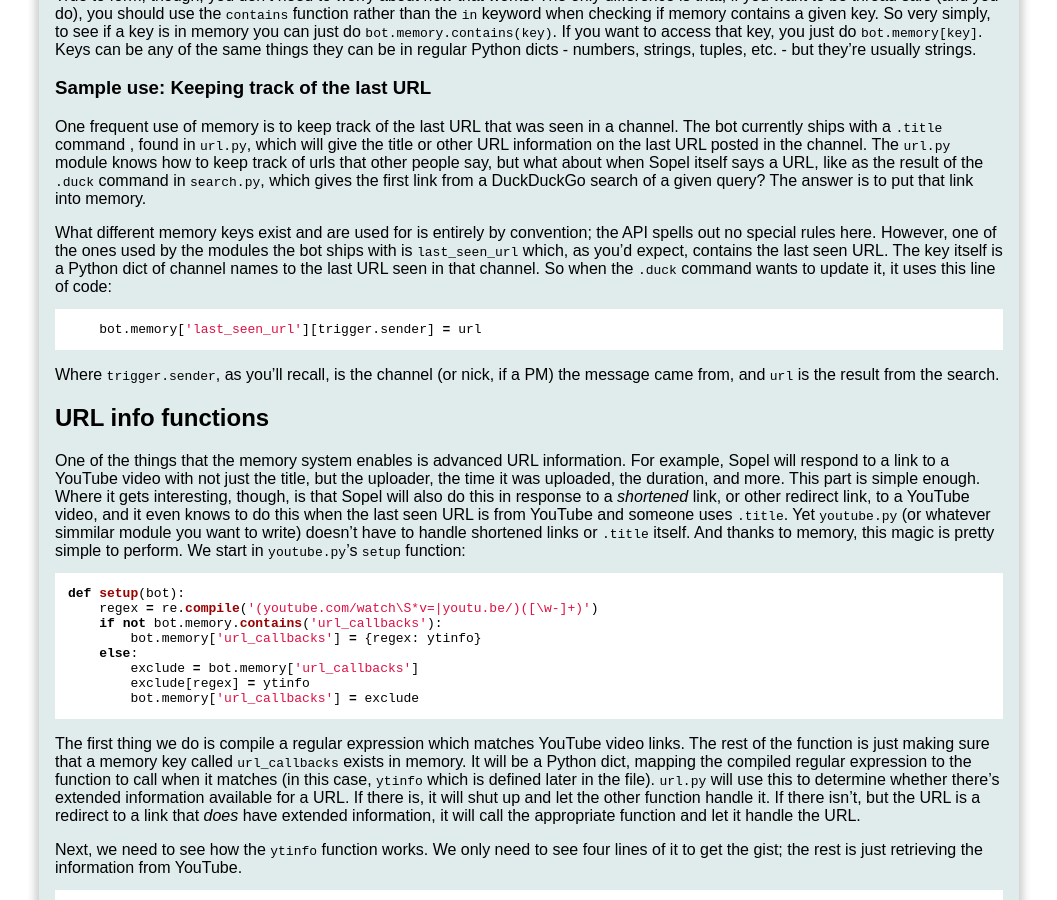
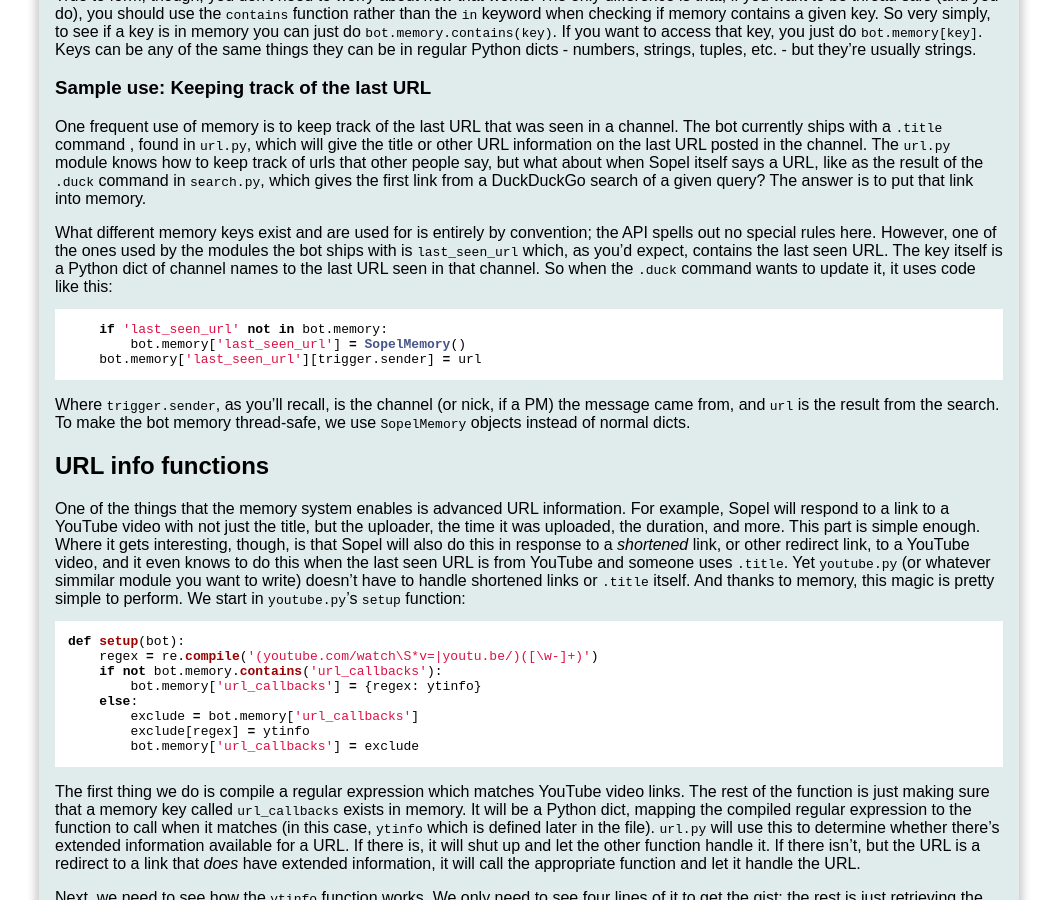
Before and after one commit to sopel-irc/sopel.chat, a Jekyll site: the page built from _tutorials/part-4-memory-and-url-info-functions.md, in a window 1280 px wide and 900 px high, scrolled down 504 px. Shown: the whole window, without its empty margins (111-1168 px from the left). Built offline with Jekyll 4.4.1, drawn with Linux system fonts in a browser that asks for light colours; some web fonts are replaced.

Commit message:
Introduce SopelMemory

````diff
--- a/_tutorials/part-4-memory-and-url-info-functions.md
+++ b/_tutorials/part-4-memory-and-url-info-functions.md
@@ -40,14 +40,17 @@ the API spells out no special rules here. However, one of the ones used by the
 modules the bot ships with is `last_seen_url` which, as you'd expect, contains
 the last seen URL. The key itself is a Python dict of channel names to the
 last URL seen in that channel. So when the `.duck` command wants to update it,
-it uses this line of code:
+it uses code like this:
 
 ```py
+    if 'last_seen_url' not in bot.memory:
+        bot.memory['last_seen_url'] = SopelMemory()
     bot.memory['last_seen_url'][trigger.sender] = url
 ```
 
 Where `trigger.sender`, as you'll recall, is the channel (or nick, if a PM)
-the message came from, and `url` is the result from the search.
+the message came from, and `url` is the result from the search. To make the bot
+memory thread-safe, we use `SopelMemory` objects instead of normal dicts.
 
 ## URL info functions
 
````
